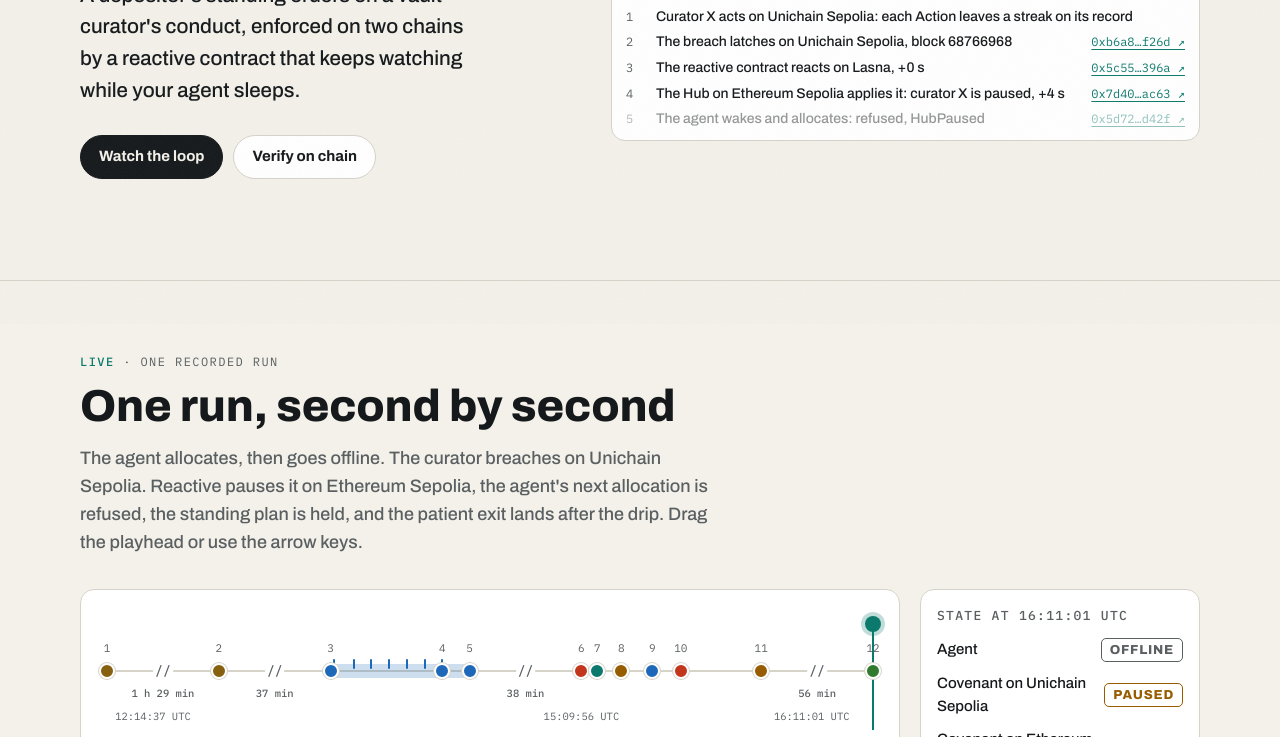
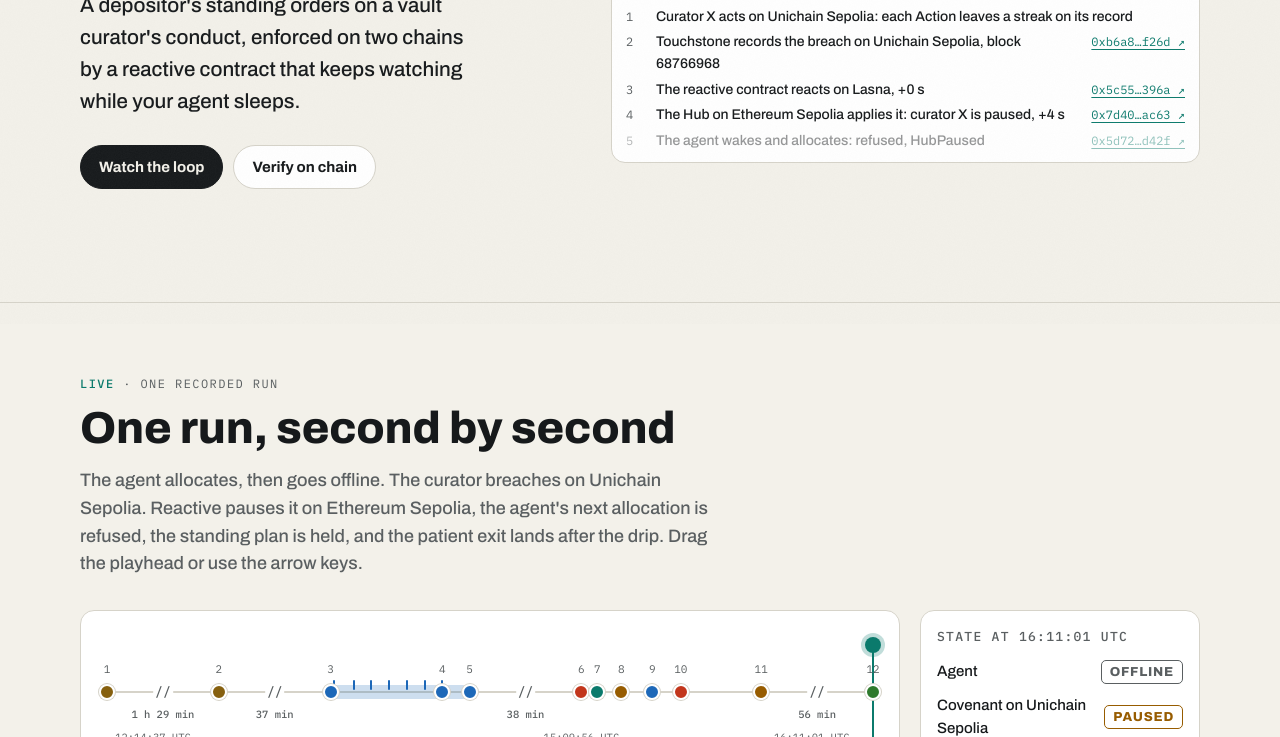
Before and after one commit to mishoko/touchstone-reagent, a plain HTML site: page frontend/index.html in a window 1280 px wide. Shown: the part 476-1213 px from the top of the page. Drawn offline with nearby package versions, Linux system fonts and the light colour scheme.

Commit message:
Plainer wording (a breach is recorded, not latched); .env.example; output/.gitkeep so tests that write measurements run from a fresh clone
Co-Authored-By: Claude Opus 5.5 <noreply@anthropic.com>
Claude-Session: https://claude.ai/code/session_018dVjcwQ4NJqhXDEkj6DS4s

```diff
--- a/frontend/index.html
+++ b/frontend/index.html
@@ -704,7 +704,7 @@ function buildHeroTimeline(gsap, root, data, scale = .4, onStep) {
   const svg = $("#hero-svg"), hz = D.hero, list = $("#hero-steps");
   const steps = [
     ["Curator X acts on Unichain Sepolia: each Action leaves a streak on its record", null],
-    ["The breach latches on Unichain Sepolia, block " + hz.originBlock, [hz.originChain, hz.originTx]],
+    ["Touchstone records the breach on Unichain Sepolia, block " + hz.originBlock, [hz.originChain, hz.originTx]],
     ["The reactive contract reacts on Lasna, +" + (hz.lasnaTs - hz.originTs) + " s", [5318007, hz.lasnaTx]],
     ["The Hub on Ethereum Sepolia applies it: curator X is paused, +" + hz.latency_s + " s", [hz.destChain, hz.appliedTx]],
     ["The agent wakes and allocates: refused, HubPaused", [hz.destChain, hz.refusedTx]],
@@ -889,7 +889,7 @@ function buildHeroTimeline(gsap, root, data, scale = .4, onStep) {
     hubB: { t: "ReagentHub", s: "same on both chains", d: [1000, 300], m: [350, 268], role: "One address on both chains (CREATE2). On this chain it is the mirror that refused the agent in the live run.", a: [[11155111, dp.hub]] },
     pxA: { t: "Callback proxy", s: "Unichain Sepolia", d: [200, 425], m: [70, 386], role: "Reactive's proxy on this chain. It delivers the RC's callbacks and bills the Hub.", a: [[1301, dp.proxy["1301"]]] },
     pxB: { t: "Callback proxy", s: "Ethereum Sepolia", d: [1000, 425], m: [350, 386], role: "Reactive's proxy on this chain. It delivers the RC's callbacks and bills the Hub.", a: [[11155111, dp.proxy["11155111"]]] },
-    vA: { t: "Vault + hook", s: "Touchstone X_A", d: [200, 560], m: [70, 510], role: "The curator's Touchstone vault. Its hook latches breaches; the RC reads its logs: Action, BreachLatched, EpochRecorded, Retired.", a: [[1301, dp.vaults.XA.address]] },
+    vA: { t: "Vault + hook", s: "Touchstone X_A", d: [200, 560], m: [70, 510], role: "The curator's Touchstone vault. Its hook records breaches; the RC reads its logs: Action, BreachLatched, EpochRecorded, Retired.", a: [[1301, dp.vaults.XA.address]] },
     vB: { t: "Vault + hook", s: "Touchstone X_B", d: [1000, 560], m: [350, 510], role: "Curator X's vault on the second chain, bound to the same curator id.", a: [[11155111, dp.vaults.XB.address]] },
     rc: { t: "ReagentRC", s: "Lasna", d: [600, 250], m: [210, 236], role: "The reactive contract. Subscribes to vault and Hub logs on both chains, keeps the cross-chain record, decides what to send.", a: [[5318007, dp.lasna.rc]] },
     ext: { t: "RcExt", s: "reaction logic", d: [600, 380], m: [210, 352], role: "Reaction logic, reached only by delegatecall from inside react(). A direct call reverts.", a: [[5318007, dp.lasna.rcext]] },
@@ -904,7 +904,7 @@ function buildHeroTimeline(gsap, root, data, scale = .4, onStep) {
     ["covA", "vA", [5], "withdraw", null, "left"], ["covA", "owner", [5], "tokens, in kind", "gold"],
   ];
   const STEPS = [
-    ["Observe", "The reactive contract subscribes to the curator's vault logs on both chains: every Action, every latched breach, every epoch."],
+    ["Observe", "The reactive contract subscribes to the curator's vault logs on both chains: every Action, every recorded breach, every epoch."],
     ["Remember", "It keeps what no single chain can see: the curator's breach record across vaults and chains, and each depositor's exposure per curator."],
     ["Evaluate", "Each reaction checks the depositor's rules against that record. The budget split across chains runs in RcB6."],
     ["React", "It sends callbacks through each chain's callback proxy to the Hub, which mirrors the record."],
```
Also changed, not shown: 5 other files.
